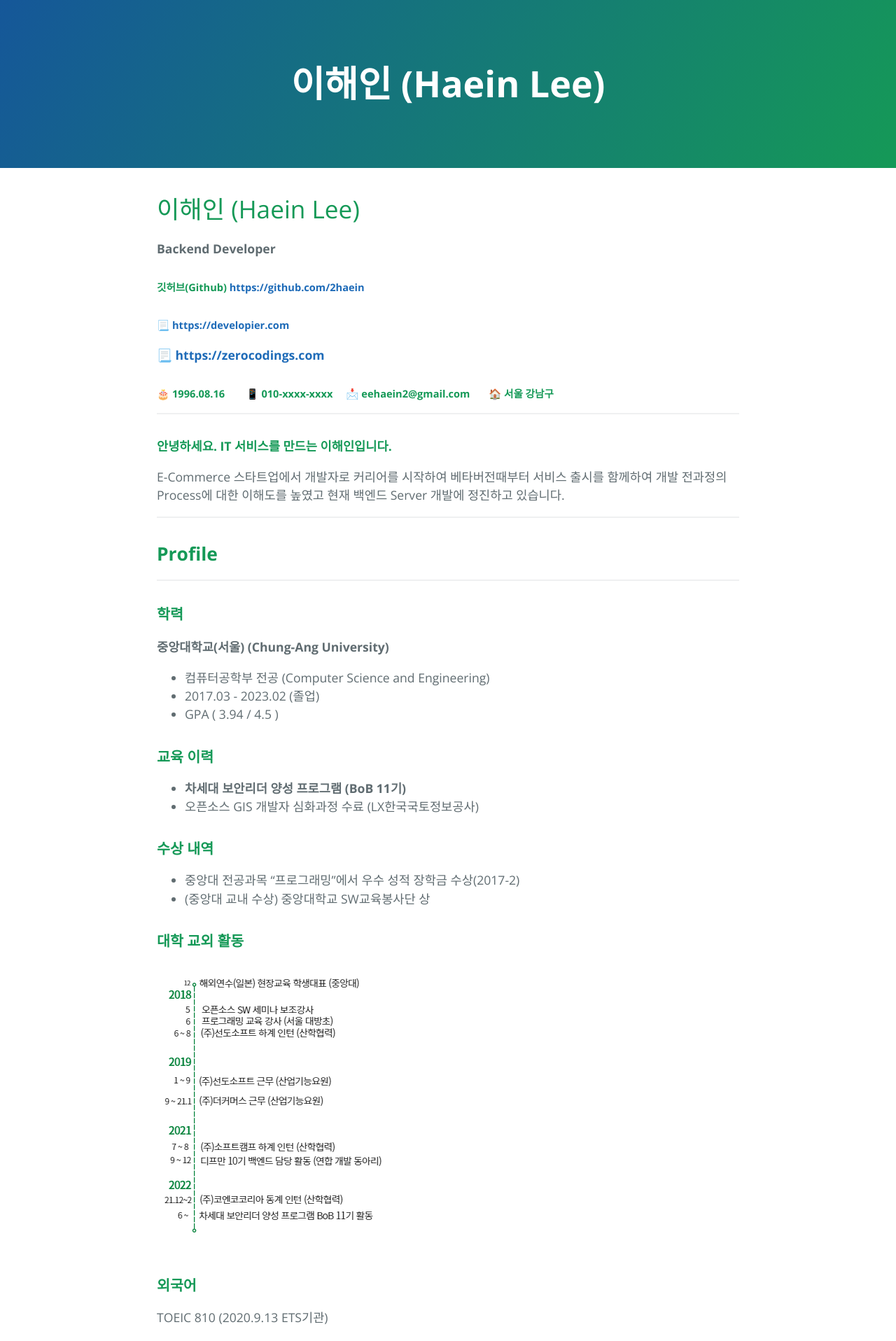
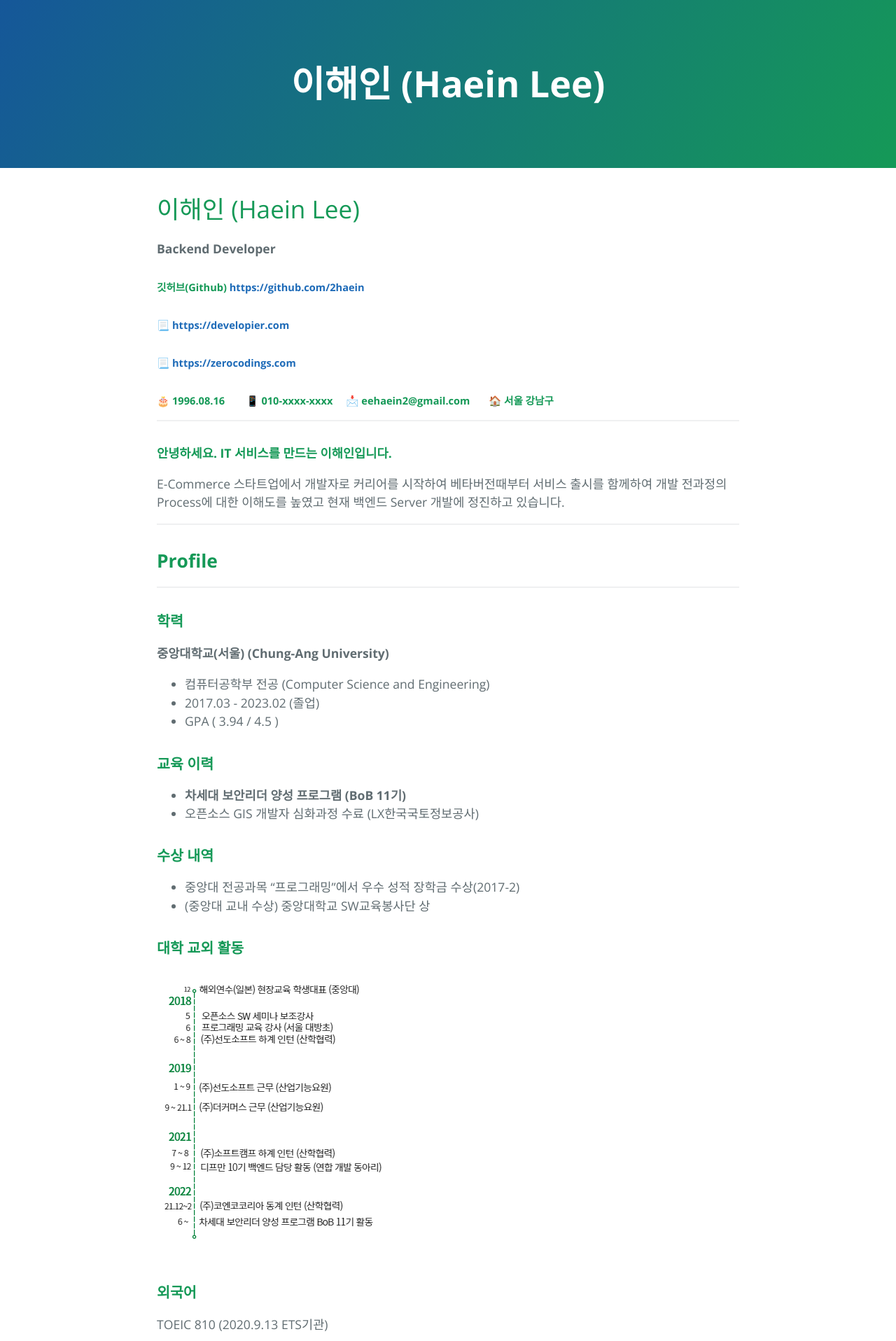
Before and after one commit to 2haein/theofto, a Jekyll site: the page built from index.md, in a window 1280 px wide. Shown: the top 1916 px of the page at 70% size. Built offline with Jekyll 4.4.1, drawn with Linux system fonts in a browser that asks for light colours; our own code applies the rules of GitHub Pages for plain Markdown files.

```diff
--- a/index.md
+++ b/index.md
@@ -6,7 +6,7 @@ layout: default
 **Backend Developer**
 ##### **깃허브(Github) [https://github.com/2haein](https://github.com/2haein)**
 ##### **📃 [https://developier.com](https://developier.com)**&nbsp;&nbsp; &nbsp; &nbsp;
-**📃 [https://zerocodings.com](https://zerocodings.com)**
+##### **📃 [https://zerocodings.com](https://zerocodings.com)**
 ##### **🎂 1996.08.16**&nbsp; &nbsp; &nbsp; &nbsp;  **📱 010-xxxx-xxxx** &nbsp;&nbsp;&nbsp;&nbsp;**📩 eehaein2@gmail.com** &nbsp; &nbsp;&nbsp;&nbsp; **🏠 서울 강남구**
 
 ---
```
